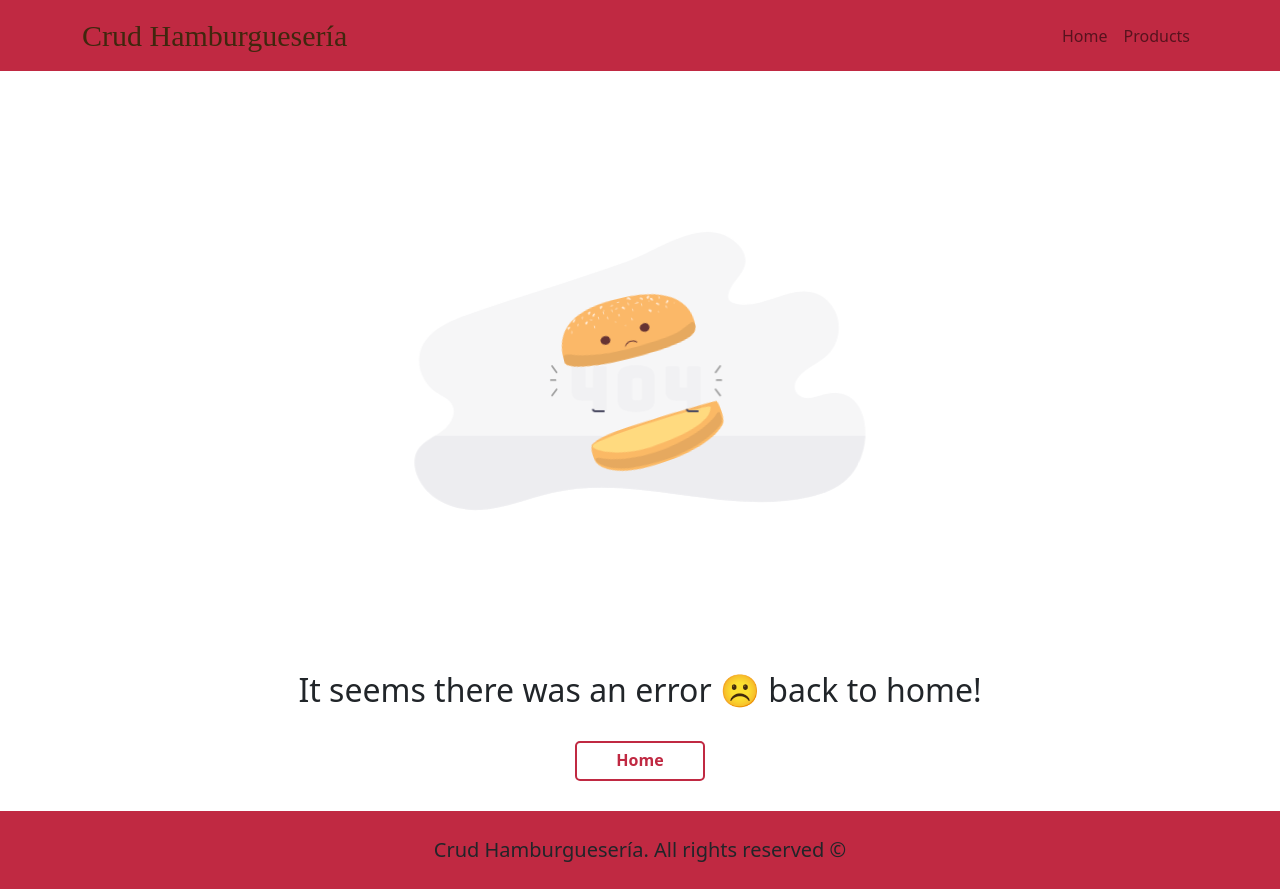
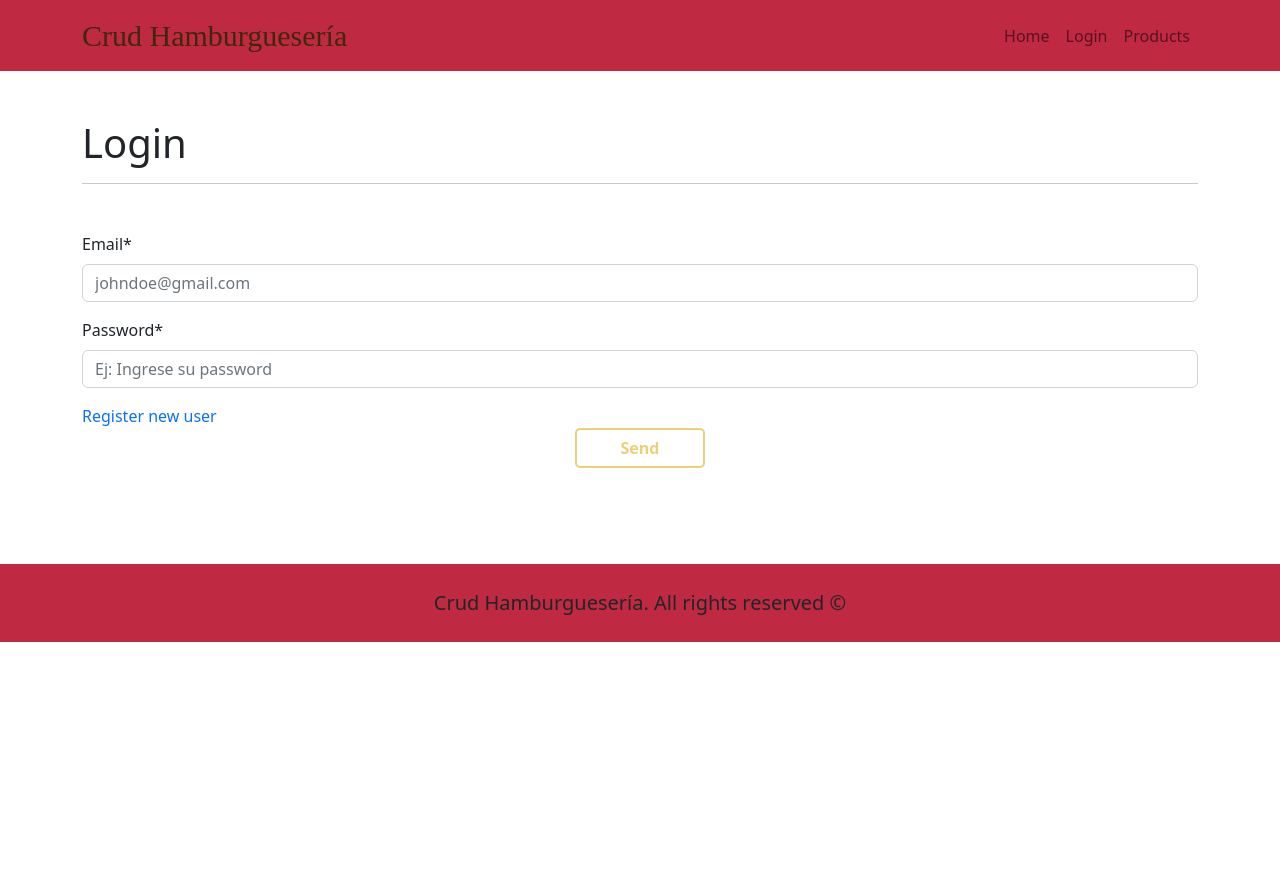
Before and after one commit to abelcg/crudBurgersC14i, a React (Create React App) app: page /auth/login in a window 1280 px wide. After the commit the page ends 800 px from the top, so only its background shows below. Built offline with nearby package versions, Linux system fonts and the light colour scheme; data requests are answered from the project's data file.

Commit message:
add registration and login

```diff
--- a/src/App.js
+++ b/src/App.js
@@ -8,6 +8,8 @@
 import ProductCreate from "./components/views/productCreate/ProductCreate";
 import ProductEdit from "./components/views/productEdit/ProductEdit";
 import Error404 from "./components/views/error404/Error404";
+import Login from "./components/views/login/Login";
+import Register from "./components/views/register/Register";
 import { BrowserRouter, Routes, Route } from "react-router-dom";
 import axios from "./config/axiosInit"
 
@@ -60,6 +62,16 @@
               path="/product/edit/:id"
               element={<ProductEdit URL={URL} getApi={getApi}/>}
             />
+             <Route
+              exact
+              path="/auth/login/"
+              element={<Login />}
+            />
+            <Route
+              exact
+              path="/auth/register/"
+              element={<Register/>}
+            />
             <Route exact path="*" element={<Error404 />} />
           </Routes>
         </main>
--- a/src/components/layouts/Navigation.js
+++ b/src/components/layouts/Navigation.js
@@ -13,8 +13,15 @@
           <Navbar.Toggle aria-controls="basic-navbar-nav" />
           <Navbar.Collapse id="basic-navbar-nav">
             <Nav className="ms-auto color-nav">
-              <Link className="nav-link" to="/">Home</Link>
-              <Link className="nav-link" to="/product/table">Products</Link>
+              <Link className="nav-link" to="/">
+                Home
+              </Link>
+              <Link className="nav-link" to="/auth/login">
+                Login
+              </Link>
+              <Link className="nav-link" to="/product/table">
+                Products
+              </Link>
             </Nav>
           </Navbar.Collapse>
         </Container>
--- /dev/null
+++ b/src/components/views/login/Login.js
@@ -0,0 +1,91 @@
+import React, { useState } from "react";
+import { Container, Form } from "react-bootstrap";
+import { Link, useNavigate } from "react-router-dom";
+import Swal from "sweetalert2";
+import axios from "../../../config/axiosInit";
+
+const Login = () => {
+  const [inputs, setInputs] = useState({});
+
+  const handleChange = (event) => {
+    const name = event.target.name;
+    const value = event.target.value;
+    setInputs((values) => ({ ...values, [name]: value }));
+  };
+  //useNavigate
+  const navigate = useNavigate();
+
+  const handleSubmit = async (e) => {
+    e.preventDefault();
+    console.log(inputs);
+    //Valido los campos
+
+    //Envio los datos
+    try {
+      /* const res = await fetch(`${URL}/login`, {
+        method: "POST",
+        headers: {
+          "Content-Type": "application/json",
+        },
+        body: JSON.stringify({
+          email: inputs.email,
+          password: inputs.password,
+        }),
+      }); */
+       const res = await axios.post(`${URL}/login`, {
+        email: inputs.email,
+        password: inputs.password,
+      });
+      if (res.status === 200) {
+        Swal.fire("Logged!", "Your user has been logged.", "success");
+        //const data = await res.json(); //si es con fetch
+        const data = res.data
+        console.log(data);
+      }
+    } catch (error) {
+      console.log(error);
+    }
+  };
+
+  return (
+    <div>
+      <Container className="py-5">
+        <h1>Login</h1>
+        <hr />
+        <Form className="my-5" onSubmit={handleSubmit}>
+          <Form.Group className="mb-3" controlId="formBasicEmail">
+            <Form.Label>Email*</Form.Label>
+            <Form.Control
+              type="text"
+              placeholder="johndoe@gmail.com"
+              name="email"
+              value={inputs.email || ""}
+              onChange={(e) => handleChange(e)}
+            />
+          </Form.Group>
+          <Form.Group className="mb-3" controlId="formBasicPassword">
+            <Form.Label>Password*</Form.Label>
+            <Form.Control
+              type="password"
+              placeholder="Ej: Ingrese su password"
+              name="password"
+              value={inputs.password || ""}
+              onChange={(e) => handleChange(e)}
+            />
+          </Form.Group>
+          <Link
+            to="/auth/register"
+            className="btn-primary text-decoration-none"
+          >
+            Register new user
+          </Link>
+          <div className="text-center">
+            <button className="btn-yellow">Send</button>
+          </div>
+        </Form>
+      </Container>
+    </div>
+  );
+};
+
+export default Login;
--- /dev/null
+++ b/src/components/views/register/Register.js
@@ -0,0 +1,103 @@
+import React, { useState } from "react";
+import { Container, Form } from "react-bootstrap";
+import { Link, useNavigate } from "react-router-dom";
+import Swal from "sweetalert2";
+import axios from "../../../config/axiosInit";
+
+const Register = ({ setLoggedUser }) => {
+  const [inputs, setInputs] = useState({});
+  const URL = process.env.REACT_APP_API_HAMBURGUESERIA_USUARIO
+
+  const handleChange = (event) => {
+    const name = event.target.name;
+    const value = event.target.value;
+    setInputs((values) => ({ ...values, [name]: value }));
+  };
+  //useNavigate
+  const navigate = useNavigate();
+
+  //Funcion para crear el producto
+  const handleSubmit = async (e) => {
+    e.preventDefault();
+    console.log(inputs);
+    //Valido los campos
+
+    //Envio los datos para guardarlos
+    const newUser = {
+      name: inputs.name,
+      email: inputs.email,
+      password: inputs.password,
+    };
+    try {
+      /* const res = await fetch(`${URL}/register`, {
+            method: "POST",
+            headers: {
+              "Content-Type": "application/json",
+            },
+            body: JSON.stringify(newUser),
+          }); */
+      const res = await axios.post(`${URL}/register`, newUser);
+      console.log(res);
+      if (res.status === 201) {
+        Swal.fire("Created!", "Your user has been created.", "success");
+        // const data = await res.json(); // si es con fetch
+        const data = res.data
+        console.log(data);
+        localStorage.setItem("user-token", JSON.stringify(data));
+        setLoggedUser(data);
+        navigate("/product/table");
+      }
+    } catch (error) {
+      console.log(error);
+    }
+  };
+
+  return (
+    <div>
+      <Container className="py-5">
+        <h1>Register</h1>
+        <hr />
+        <Form className="my-5" onSubmit={handleSubmit}>
+          <Form.Group className="mb-3" controlId="formBasicUserName">
+            <Form.Label>User name*</Form.Label>
+            <Form.Control
+              type="text"
+              placeholder="Ej: John Doe"
+              name="name"
+              value={inputs.name || ""}
+              onChange={(e) => handleChange(e)}
+            />
+          </Form.Group>
+          <Form.Group className="mb-3" controlId="formBasicEmail">
+            <Form.Label>Email*</Form.Label>
+            <Form.Control
+              type="text"
+              placeholder="johndoe@gmail.com"
+              name="email"
+              value={inputs.email || ""}
+              onChange={(e) => handleChange(e)}
+            />
+          </Form.Group>
+          <Form.Group className="mb-3" controlId="formBasicPassword">
+            <Form.Label>Password*</Form.Label>
+            <Form.Control
+              type="password"
+              placeholder="Ej: Ingrese su password"
+              name="password"
+              value={inputs.password || ""}
+              onChange={(e) => handleChange(e)}
+            />
+          </Form.Group>
+          <Link to="/auth/login" className="btn-primary text-decoration-none">
+            Back to login
+          </Link>
+          <div className="text-center">
+            <button className="btn-yellow">Send</button>
+          </div>
+        </Form>
+      </Container>
+    </div>
+  );
+};
+
+export default Register;
```
